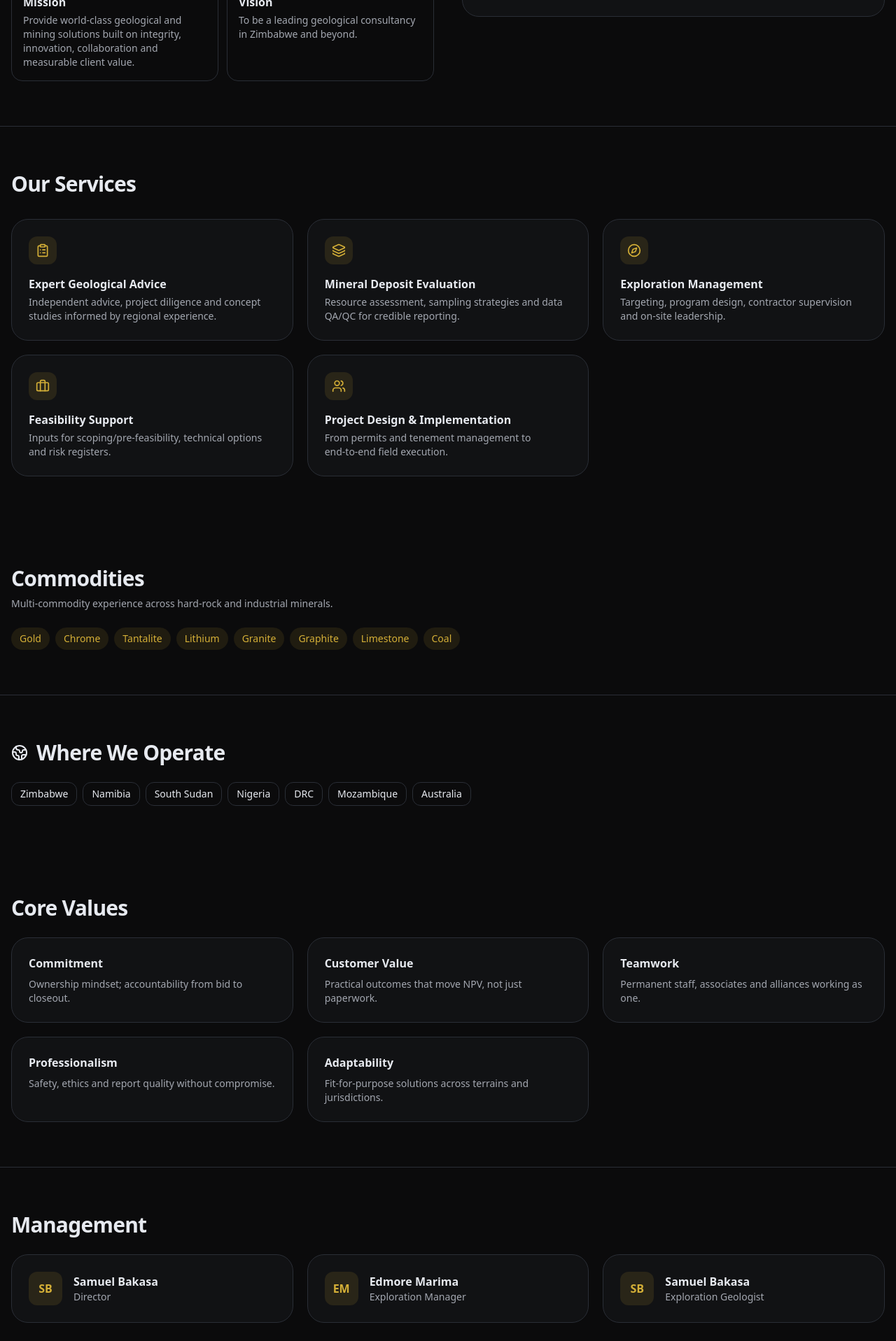
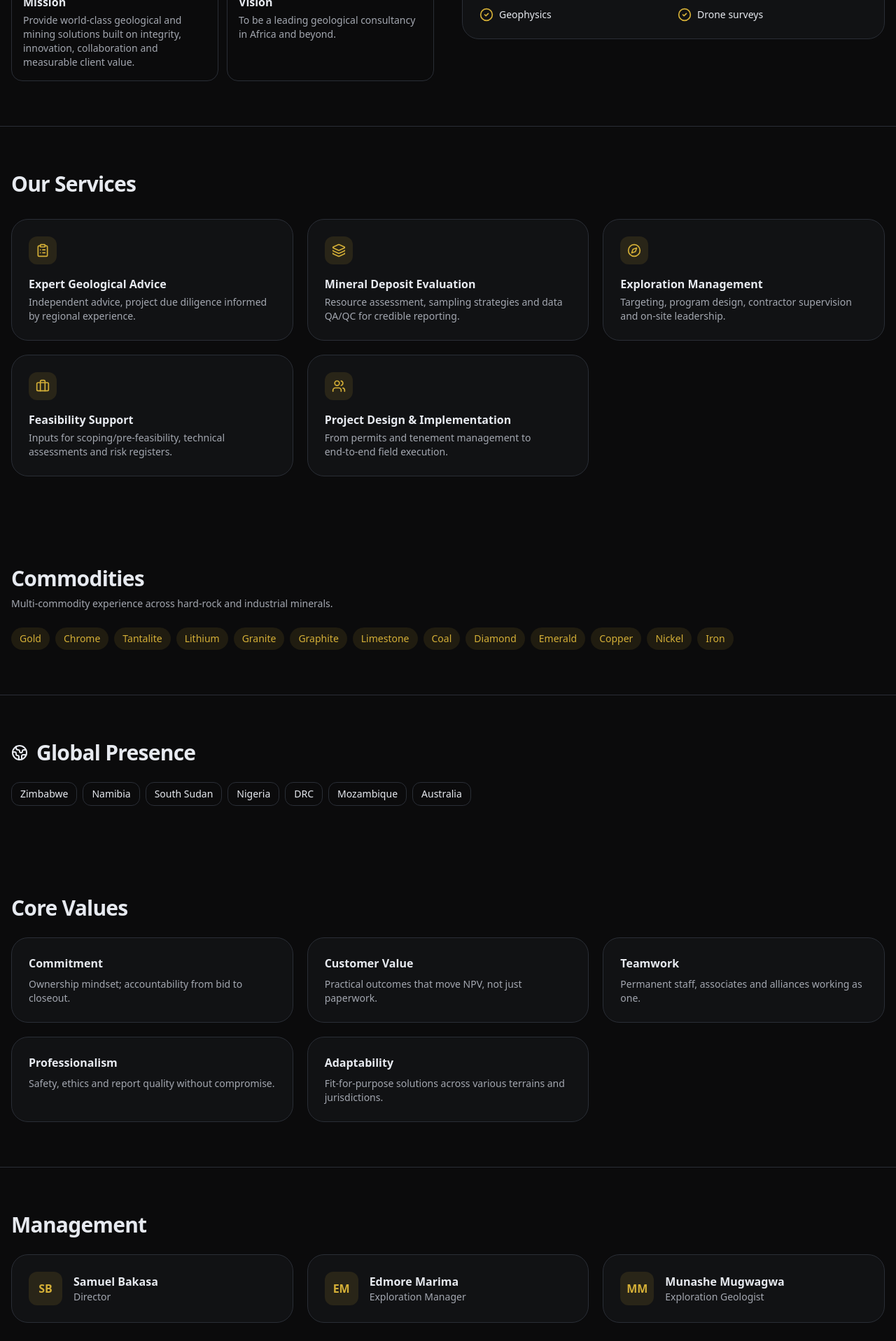
Before and after one commit to rufustech/leopardMining, a React (Vite) app: page / in a window 1280 px wide. Shown: the part 880-2797 px from the top of the page at 70% size. Built offline with nearby package versions, Linux system fonts and the light colour scheme.

Commit message:
corrections on the webstie

```diff
--- a/src/components/Hero.jsx
+++ b/src/components/Hero.jsx
@@ -51,7 +51,7 @@ export default function LeopardMining() {
       "Leopard Mining (Pvt) Ltd is a Zimbabwean geological consultancy delivering high‑quality, cost‑effective and technically sound solutions across Africa and beyond.",
     mission:
       "Provide world‑class geological and mining solutions built on integrity, innovation, collaboration and measurable client value.",
-    vision: "To be a leading geological consultancy in Zimbabwe and beyond.",
+    vision: "To be a leading geological consultancy in Africa and beyond.",
   };
 
   const geographies = [
@@ -68,7 +68,7 @@ export default function LeopardMining() {
     {
       icon: <ClipboardList className="w-5 h-5" />,
       title: "Expert Geological Advice",
-      desc: "Independent advice, project diligence and concept studies informed by regional experience.",
+      desc: "Independent advice, project due diligence informed by regional experience.",
     },
     {
       icon: <Layers className="w-5 h-5" />,
@@ -83,7 +83,7 @@ export default function LeopardMining() {
     {
       icon: <Briefcase className="w-5 h-5" />,
       title: "Feasibility Support",
-      desc: "Inputs for scoping/pre‑feasibility, technical options and risk registers.",
+      desc: "Inputs for scoping/pre‑feasibility, technical assessments and risk registers.",
     },
     {
       icon: <Users className="w-5 h-5" />,
@@ -101,6 +101,11 @@ export default function LeopardMining() {
     "Graphite",
     "Limestone",
     "Coal",
+    "Diamond",
+    "Emerald",
+    "Copper",
+    "Nickel",
+    "Iron",
   ];
 
   const values = [
@@ -122,14 +127,14 @@ export default function LeopardMining() {
     },
     {
       title: "Adaptability",
-      desc: "Fit‑for‑purpose solutions across terrains and jurisdictions.",
+      desc: "Fit‑for‑purpose solutions across various terrains and jurisdictions.",
     },
   ];
 
   const team = [
     { name: "Samuel Bakasa", role: "Director" },
     { name: "Edmore Marima", role: "Exploration Manager" },
-    { name: "Samuel Bakasa", role: "Exploration Geologist" },
+    { name: "Munashe Mugwagwa", role: "Exploration Geologist" },
   ];
 
   const contacts = {
@@ -406,11 +411,13 @@ export default function LeopardMining() {
                 "Target generation & prospecting permits",
                 "Tenement & data management",
                 "Exploration program leadership",
-                "Diamond/core drilling supervision",
+                "Diamond/RC drilling supervision",
                 "Underground & surface mapping",
-                "Channel sampling & QA/QC",
+                "Sampling & QAQC",
                 "Resource/ore‑body modelling",
                 "Project management & reporting",
+                "Geophysics",
+                "Drone surveys",
               ].map((item) => (
                 <li key={item} className="flex items-start gap-2">
                   <CheckCircle2
@@ -507,7 +514,7 @@ export default function LeopardMining() {
           <div className="mb-6 flex items-center gap-3">
             <Globe2 className="h-6 w-6" />
             <h2 className="text-2xl sm:text-3xl font-bold tracking-tight">
-              Where We Operate
+              Global Presence
             </h2>
           </div>
           <div className="flex flex-wrap gap-2">
@@ -752,7 +759,7 @@ export default function LeopardMining() {
             style={{ color: palette.muted }}
           >
             <span></span>
-            <span>Made by Rufaro Mucheri</span>
+            <span>Developed by Rufaro Mucheri</span>
           </div>
         </div>
       </footer>
```
